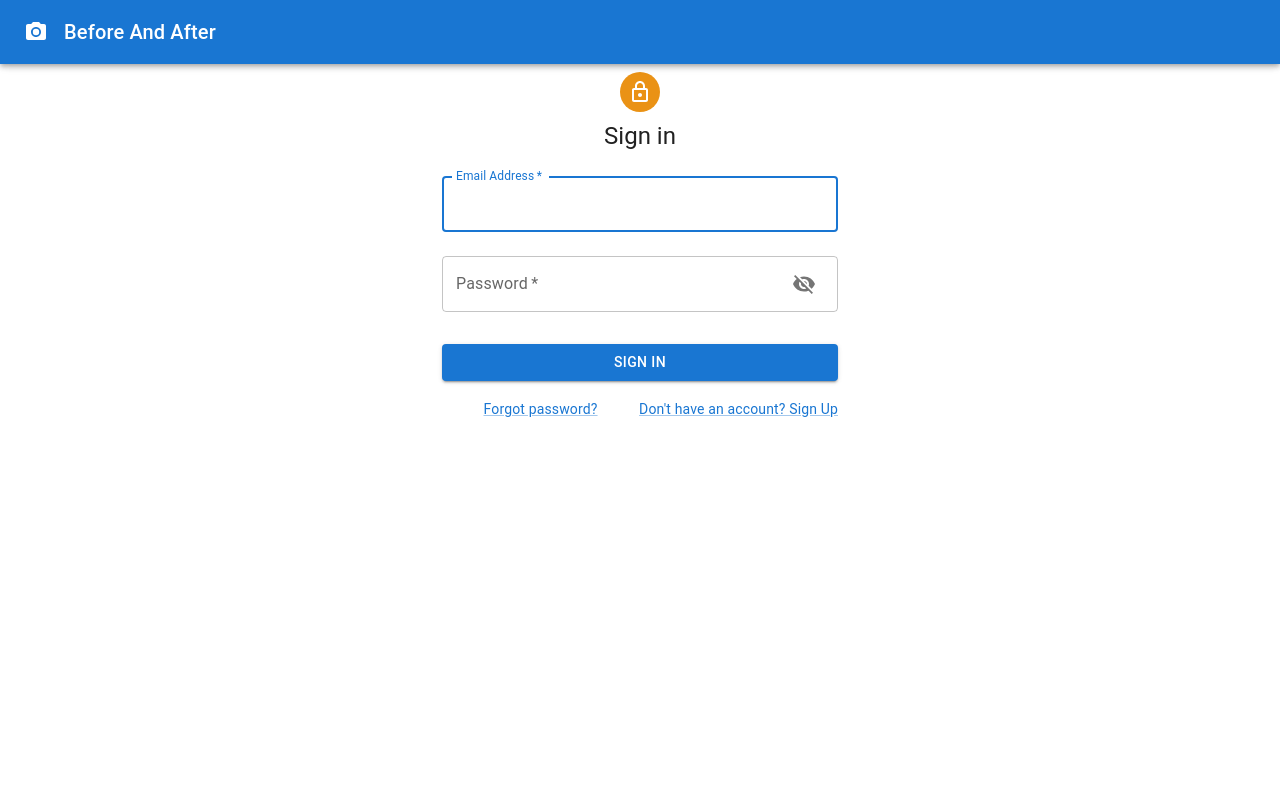
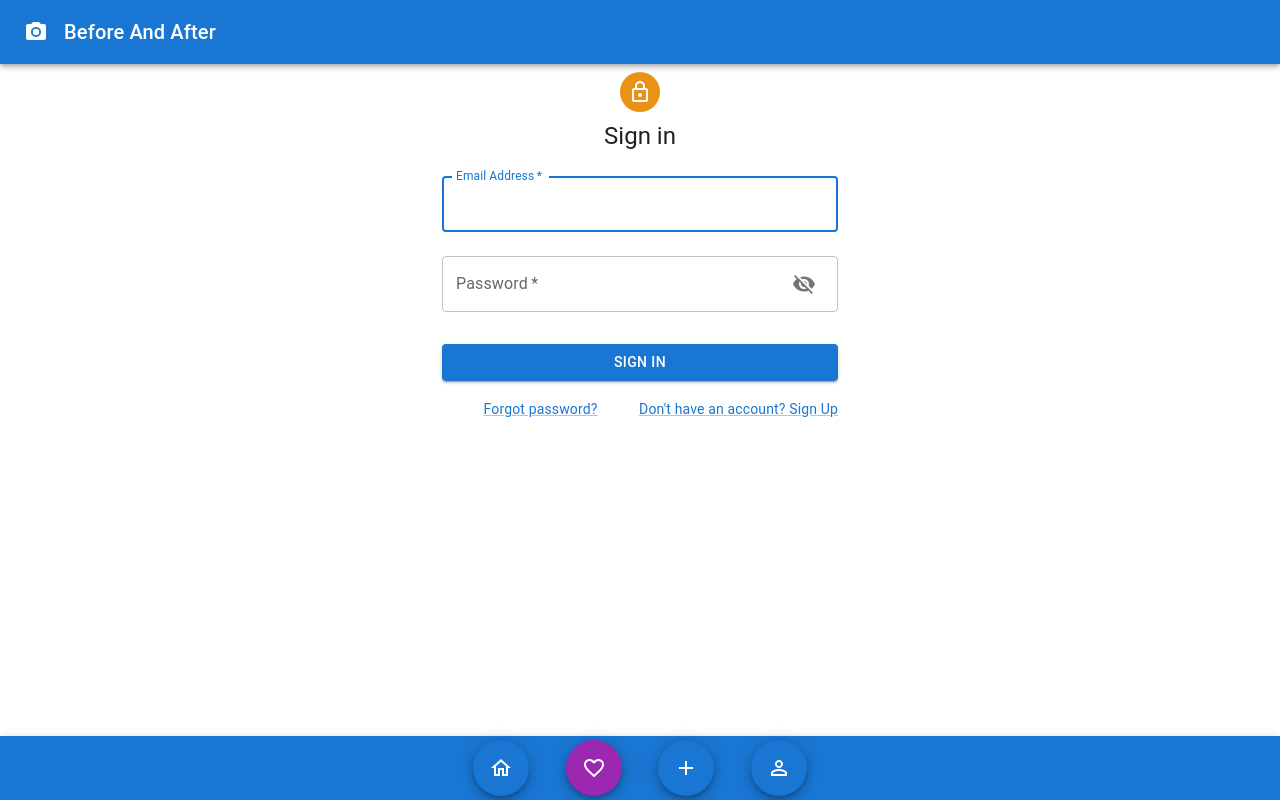
Before and after one commit to magdalenahuget/beforeAfterFrontend, a React (Create React App) app: page /signin in a window 1280 px wide. Built offline with nearby package versions, Linux system fonts and the light colour scheme.

Commit message:
Feature: Add bottom nav to signin and signup

```diff
--- a/src/components/user/SignIn.jsx
+++ b/src/components/user/SignIn.jsx
@@ -16,6 +16,7 @@ import IconButton from "@mui/material/IconButton";
 import {Visibility, VisibilityOff} from "@mui/icons-material";
 import {useState} from "react";
 import axios from "axios";
+import BottomNav from "../layout/BottomNav";
 
 export default function SignIn() {
 
@@ -147,6 +148,7 @@ export default function SignIn() {
                     </Box>
                 </Box>
             </Container>
+            <BottomNav/>
         </>
     );
 }
--- a/src/components/user/SignUp.jsx
+++ b/src/components/user/SignUp.jsx
@@ -17,6 +17,7 @@ import {Visibility, VisibilityOff} from "@mui/icons-material";
 import {useState} from "react";
 import axios from "axios";
 import {toast, ToastContainer} from "react-toastify";
+import BottomNav from "../layout/BottomNav";
 
 const SignUp = () => {
 
@@ -186,6 +187,7 @@ const SignUp = () => {
                     </Box>
                 </Box>
             </Container>
+            <BottomNav/>
             <ToastContainer
                 position="top-right"
                 autoClose={2000}
```
